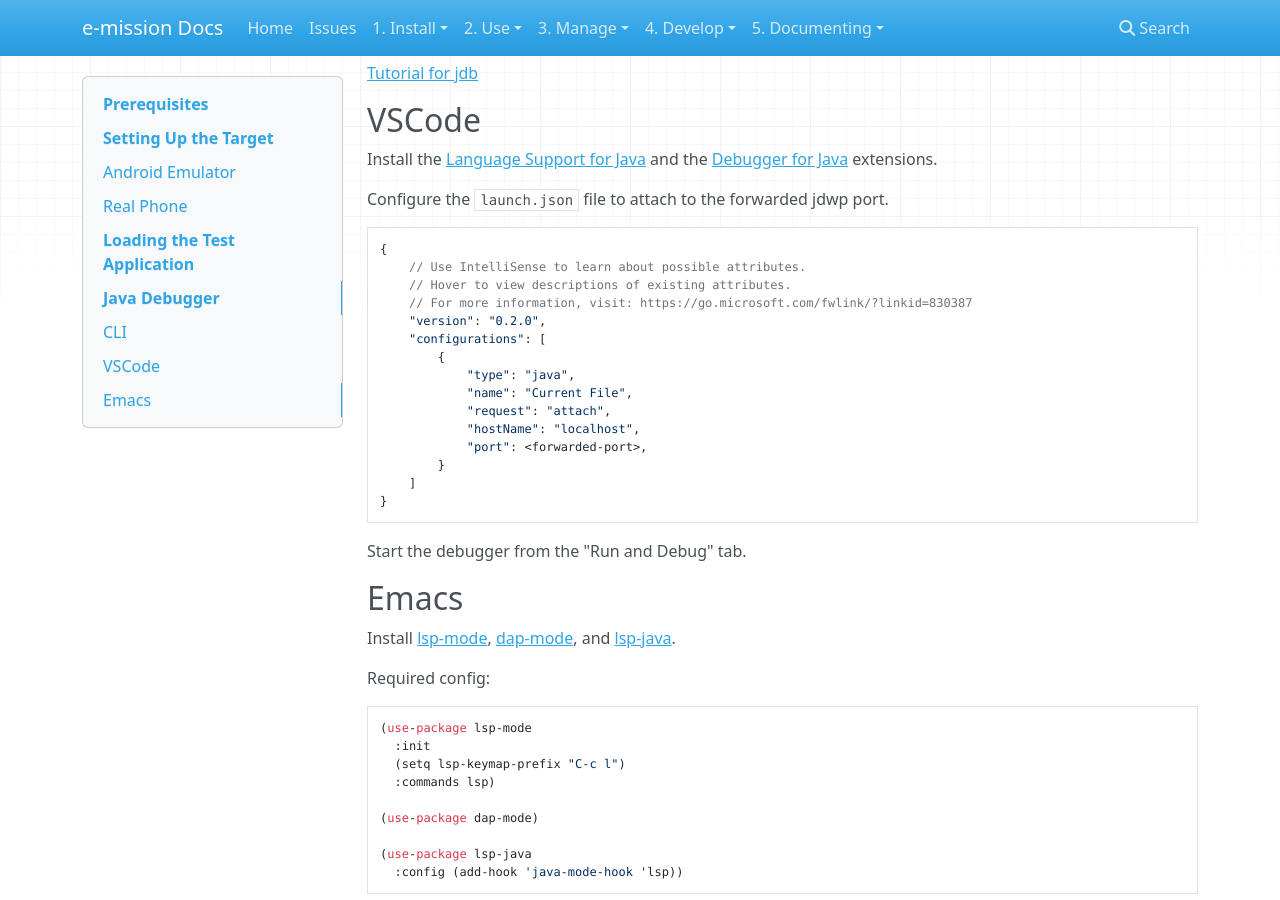
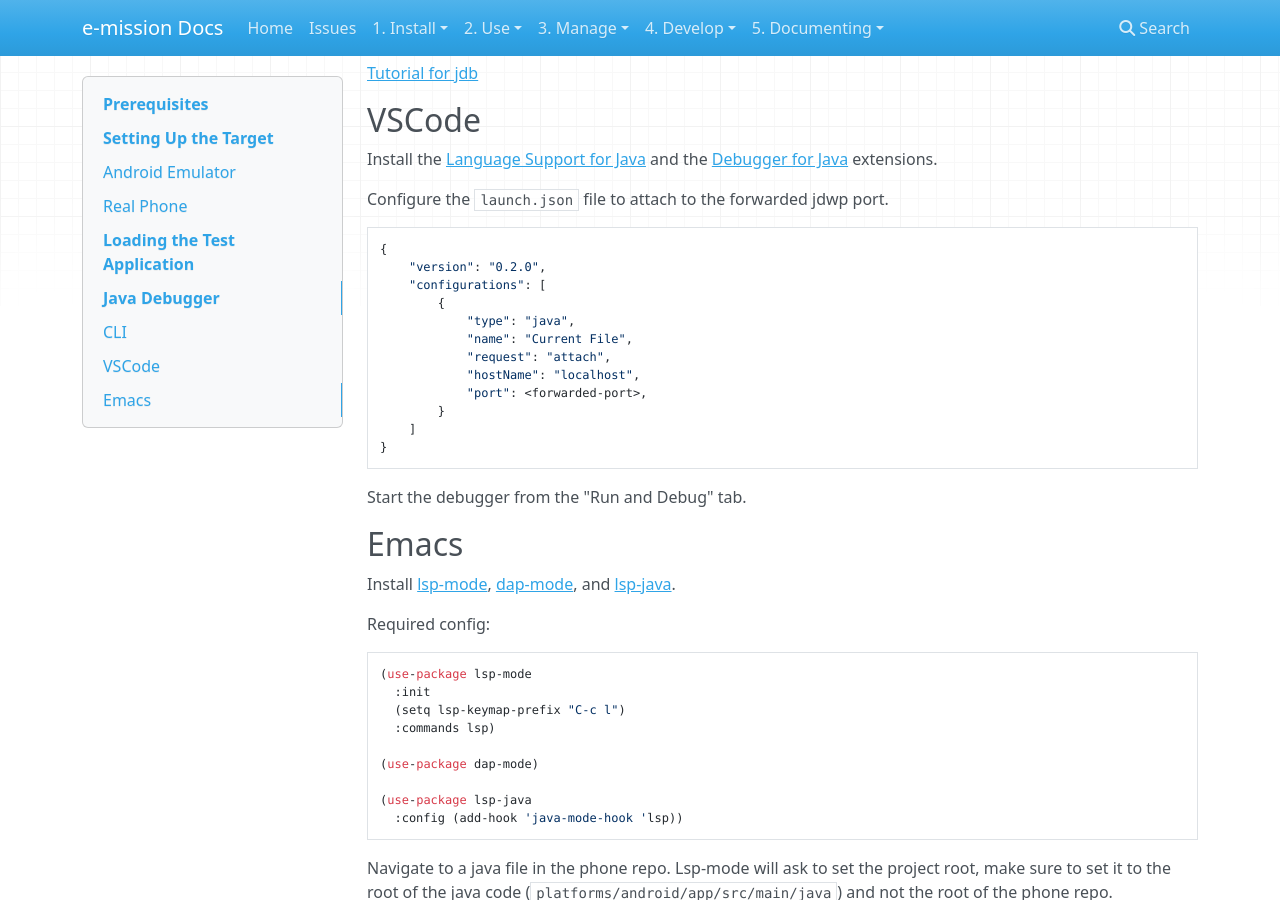
Before and after one commit to e-mission/e-mission-docs, an MkDocs documentation site: the page built from docs/dev/tutorial/android-debugging.md, in a window 1280 px wide and 900 px high, scrolled down 1440 px. Built offline with MkDocs 1.6.1, drawn with Linux system fonts in a browser that asks for light colours; nearby versions of some CDN libraries.

Commit message:
remove comments from launch.json sample

````diff
--- a/docs/dev/tutorial/android-debugging.md
+++ b/docs/dev/tutorial/android-debugging.md
@@ -82,9 +82,6 @@
 
 ```json
 {
-    // Use IntelliSense to learn about possible attributes.
-    // Hover to view descriptions of existing attributes.
-    // For more information, visit: https://go.microsoft.com/fwlink/?linkid=830387
     "version": "0.2.0",
     "configurations": [
         {
````
